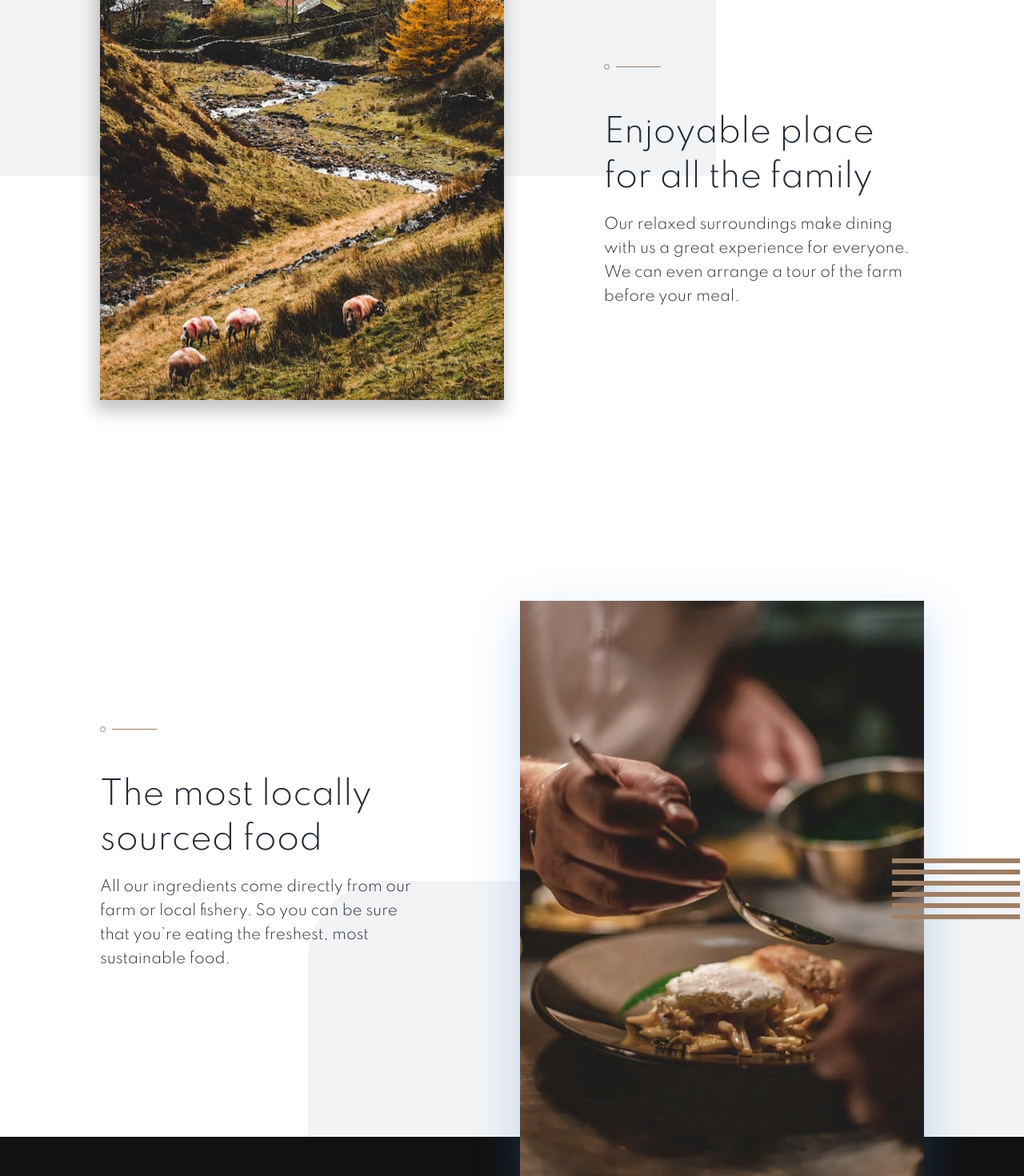
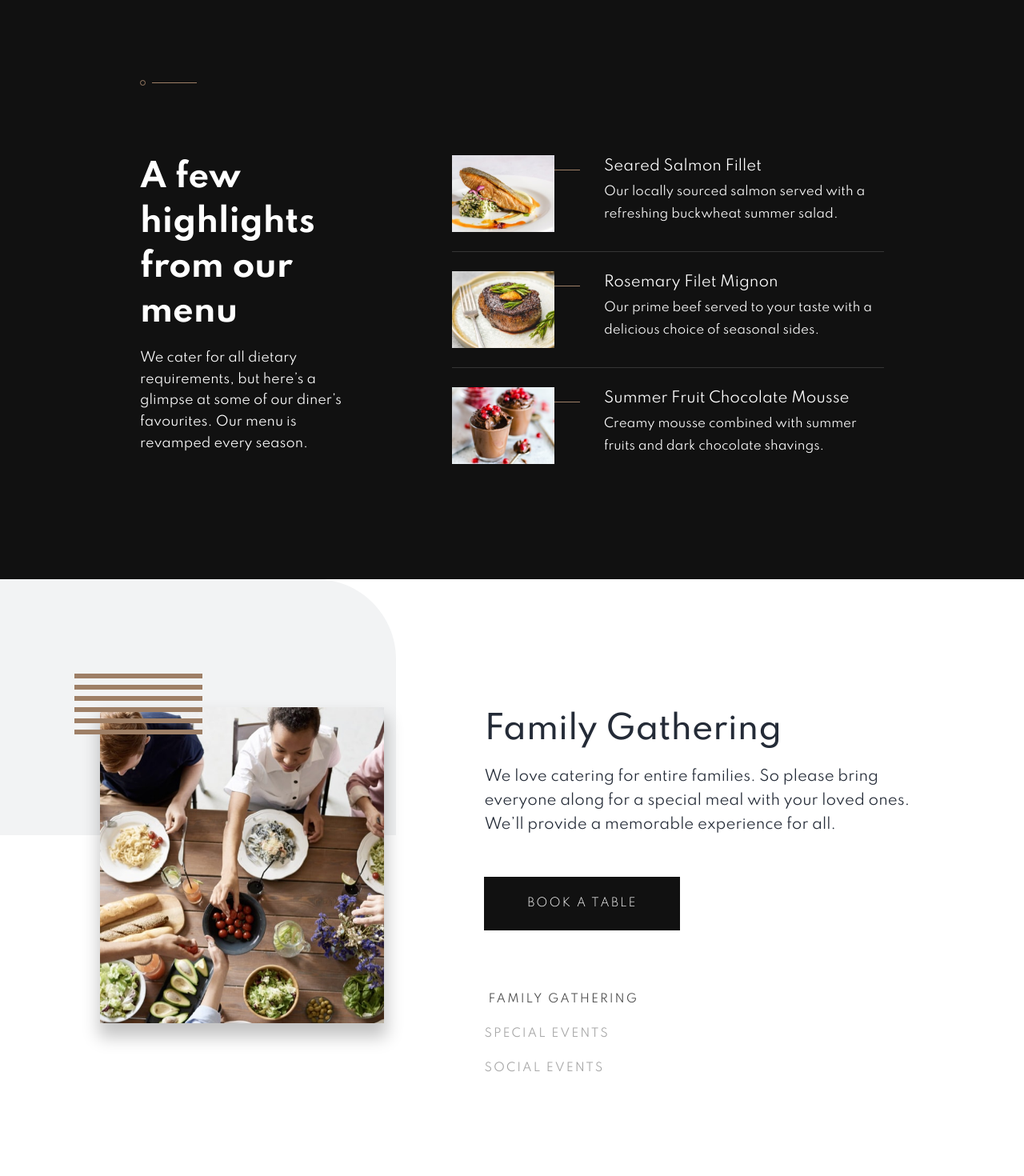
Before and after one commit to guyindepurker/pixel-perfect-react, a React (Create React App) app: page / in a window 1280 px wide. Shown: the part 920-2390 px from the top of the page at 80% size. Built offline with nearby package versions, Linux system fonts and the light colour scheme.

Commit message:
clean pages

```diff
--- a/src/App.js
+++ b/src/App.js
@@ -1,9 +1,7 @@
 import './styles/_style.scss';
 
-import Header from './cmps/Header/Header';
 import Footer from './cmps/Footer/Footer';
 import HomePage from './pages/HomePage/HomePage';
-import About from './pages/About/About';
 
 function App() {
   return (
--- a/src/pages/About/About.jsx
+++ /dev/null
@@ -1,51 +0,0 @@
-
-import React from 'react'
-import lines from '../../assets/imgs/patterns/pattern-lines.svg'
-
-import './About.scss'
-import Line from '../../cmps/Line/Line';
-
-const About = (props) => {
-
-    return (
-        <section className="about">
-            <div className="about-container container flex column">
-                <div className="about-box about-box-1 flex relative space-between ">
-                    <div className="about-img about-img-1">
-
-                    </div>
-                    <div className="about-content flex column">
-                        <Line></Line>
-                        <h2 className="about-title">Enjoyable place
-for all the family</h2>
-                        <p className="about-p">Our relaxed surroundings make dining with us a great experience for everyone. We can even arrange a tour of the farm before your meal.</p>
-                    </div>
-                </div>
-                <div className="about-box about-box-2 relative flex space-between ">
-
-                    <div className="about-content flex center-center column">
-                        <div className="align-left">
-                        <Line></Line>
-
-                        </div>
-                        <h2 className="about-title">The most locally sourced food</h2>
-                        <p className="about-p">All our ingredients come directly from our farm or local fishery. So you can be sure that you’re eating the freshest, most sustainable food.</p>
-                    </div>
-                    <div className="about-img about-img-2 relative">
-
-                        <img src={lines} className="lines " />
-                    </div>
-                </div>
-
-
-
-
-
-            </div>
-        </section>
-    )
-
-
-}
-
-export default About
--- a/src/pages/About/About.scss
+++ /dev/null
@@ -1,149 +0,0 @@
-@import "./src/styles/setup";
-
-.about {
-        background-color: $color-white;
-        font-weight: 300;
-        background-image: url(../../assets/imgs/patterns/pattern-curve-top-left.svg), url(../../assets/imgs/patterns/pattern-curve-top-right.svg);
-        background-position: right bottom, left top;
-        background-repeat: no-repeat, no-repeat;
-
-        background-size: 895px 320px;
-
-
-        @include respond(mobile) {
-                padding-bottom: 80px;
-                background-image:none;
-        }
-        .align-left {
-                align-self: flex-start;
-                @include respond(mobile) {
-                        align-self: center;
-                }
-        }
-
-        &-container {
-                padding-top: rem(180px);
-
-        }
-
-        &-content {
-                max-width: 400px;
-                @include respond(mobile) {
-                        text-align: center;
-                        @include flex-center;
-                }
-
-        }
-
-        &-title {
-                margin-top: rem(51px);
-                font-size: rem(40px);
-                line-height: 1.4;
-                font-weight: 300;
-                color: #242b37;
-        }
-
-        &-p {
-                margin-top: rem(16px);
-
-                line-height: 1.67;
-                font-size: rem(18px);
-
-                color: #242b37;
-        }
-
-        &-img {}
-
-        .about-box {
-                width: 100%;
-
-
-                @include respond(mobile) {
-                        flex-direction: column;
-                        @include flex-center;
-                }
-                @include respond(mobile) {
-                        &.about-box-2{
-                                flex-direction: column-reverse;
-                        }
-                        }
-                >*:first-child {
-                        margin-right: rem(125px);
-                        @include respond(mobile) {
-                                margin-right: 0;
-                        }
-                }
-
-                &.about-box-1 {
-                        height: 500px;
-                }
-
-                &:not(:last-child) {
-                        margin-bottom: rem(121px);
-
-                        @include respond(mobile) {
-                                margin-bottom: rem(20px);
-                        }
-                }
-                @include respond(mobile) {
-                        margin-bottom: rem(20px);
-                }
-
-
-        }
-
-        .about-img {
-                width: 50%;
-                box-shadow: -3px 11px 20px 3px #0000003b;
-
-                .lines {
-                        @include positionCenter;
-                        left: 108%;
-                        @include respond(mobile) {
-                                display: none;
-                        }
-                }
-
-                &-1 {
-                        position: relative;
-                        top: -300px;
-                        width: 540px;
-                        height: 720px;
-                        background-image: url(../../assets/imgs/homepage/enjoyable-place-desktop.jpg);
-                        background-repeat: no-repeat;
-                        background-size: cover;
-
-                        @include respond(mobile) {
-                        background-image: url(../../assets/imgs/homepage/enjoyable-place-mobile.jpg);
-
-                                width: 327px;
-                                height: 400px;
-                                top: -124px;
-
-                        }
-                }
-
-                &-2 {
-                        position: relative;
-                        bottom: -50px;
-                        width: 540px;
-                        height: 720px;
-                        background-image: url(../../assets/imgs/homepage/locally-sourced-desktop.jpg);
-                        background-repeat: no-repeat;
-                        background-size: cover;
-                        box-shadow: 1px 20px 50px 4px #3d7cd53b;
-
-                        @include respond(mobile) {
-                        background-image: url(../../assets/imgs/homepage/locally-sourced-mobile.jpg);
-
-                                width: 327px;
-                                height: 400px;
-                                position: static;
-                                bottom: 0;
-                                margin:50px 0;
-                        }
-
-                }
-        }
-
-}
```
